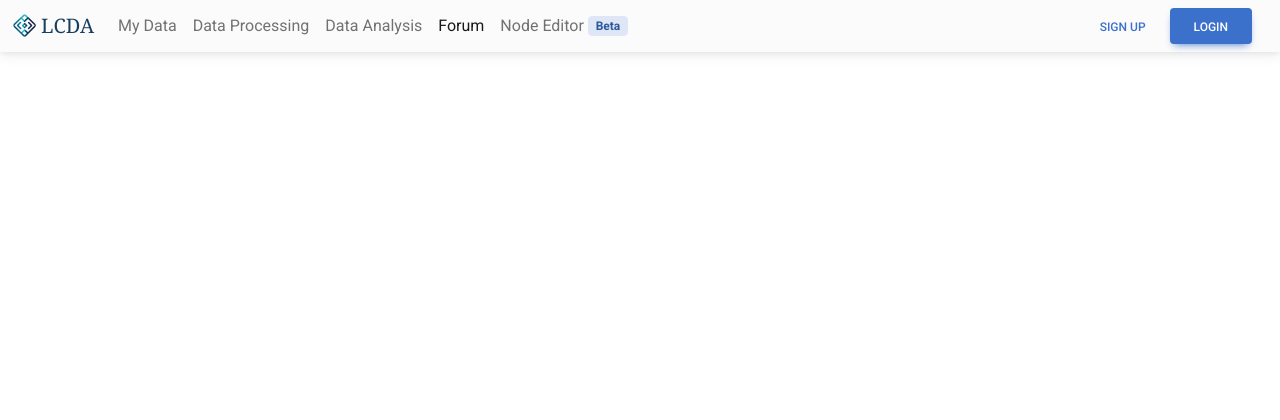
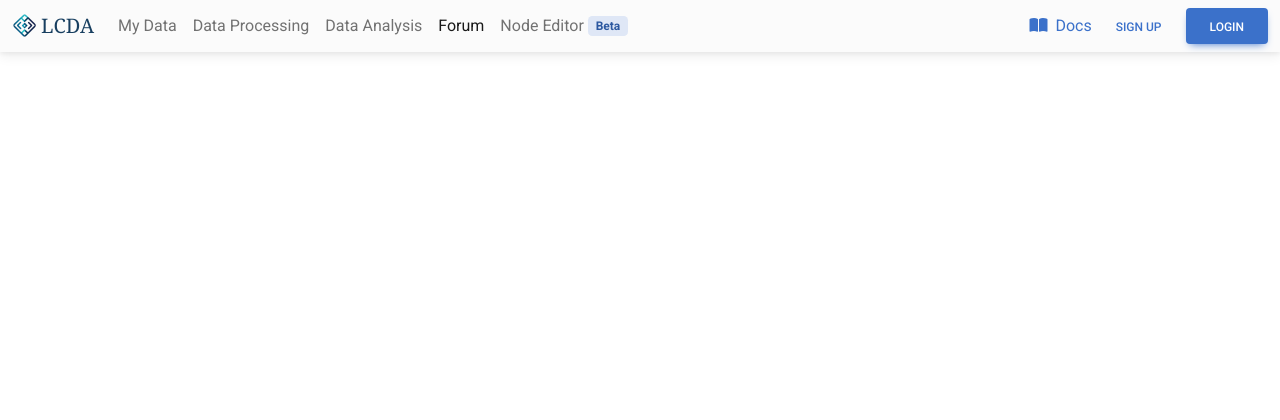
Before and after one commit to COMP208-Team-16-2022-23/Group-Project-Code, a Flask app: page /forum/ in a window 1280 px wide. Shown: the top 420 px of the page. Run offline with Flask 3, Linux system fonts and the light colour scheme; data that the repository does not hold is empty; some libraries are stand-ins or nearby versions.

Commit message:
feat: add docs link in navbar

```diff
--- a/templates/base.html
+++ b/templates/base.html
@@ -47,11 +47,11 @@
     <script src="https://cdnjs.cloudflare.com/ajax/libs/bootstrap-select/1.13.1/js/bootstrap-select.min.js"></script>
 
     {% if MAINTENANCE_MESSAGE or MAINTENANCE_TITLE %}
-    <script type="text/javascript">
-		window.onload = function() {
-			alert("{{ MAINTENANCE_TITLE }} {{ MAINTENANCE_MESSAGE }}");
-		}
-	</script>
+        <script type="text/javascript">
+            window.onload = function () {
+                alert("{{ MAINTENANCE_TITLE }} {{ MAINTENANCE_MESSAGE }}");
+            }
+        </script>
     {% endif %}
 
     <style>
@@ -122,7 +122,9 @@
             <!-- Right elements -->
 
             <!-- Avatar -->
-            <div class="d-flex align-items-center ms-auto">
+            <div class="d-grid gap-2 d-md-flex justify-content-start align-items-center ms-auto">
+                <a href="https://guide.lcda.space" target="_blank">
+                    <i class="fas fa-book-open me-2"></i>Docs</a>
                 {% if g.user %}
                     <div class="dropdown">
                         <a
@@ -159,10 +161,10 @@
                     </div>
                 {% else %}
 
-                    <a class="btn btn-link px-3 me-2" href="{{ url_for('auth.register') }}" role="button">
+                    <a class="btn btn-link px-3" href="{{ url_for('auth.register') }}" role="button">
                         Sign up
                     </a>
-                    <a class="btn btn-primary me-3" href="{{ url_for('auth.login') }}" role="button">
+                    <a class="btn btn-primary" href="{{ url_for('auth.login') }}" role="button">
                         Login
                     </a>
 
```
Also changed, not shown: templates/index.html (+18 -14 lines).
